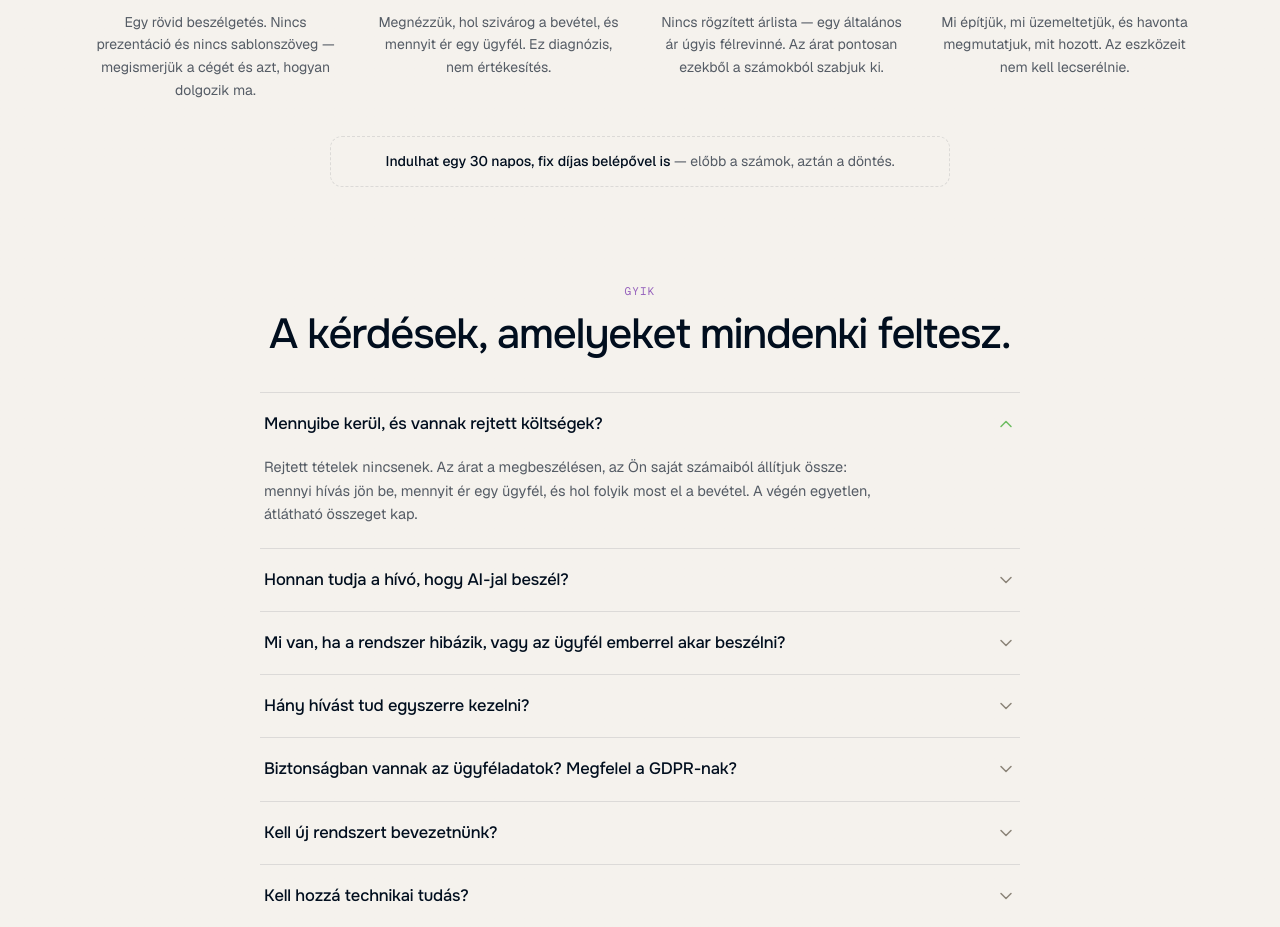
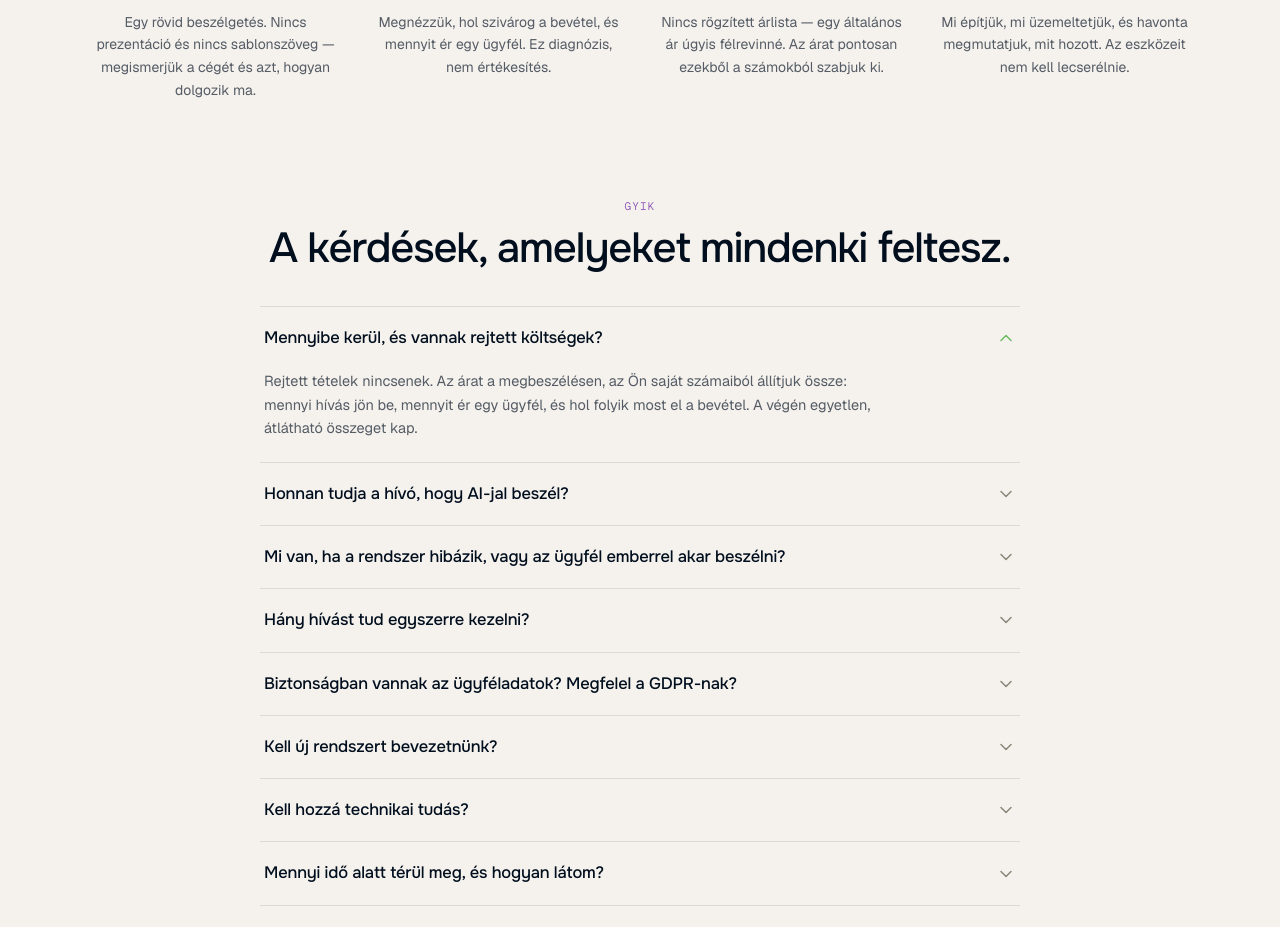
Before and after one commit to AlpineWebdevelopment/atrium, a Next.js app: page / in a window 1280 px wide. Shown: the part 7180-8107 px from the top of the page. Built offline with nearby package versions, Linux system fonts and the light colour scheme.

Commit message:
WorkFlow: remove 30-day pilot note
Co-Authored-By: Claude Opus 4.8 <noreply@anthropic.com>

```diff
--- a/src/components/WorkFlow.tsx
+++ b/src/components/WorkFlow.tsx
@@ -58,10 +58,6 @@ export default function WorkFlow() {
           ))}
         </div>
 
-        <p className="how__note reveal">
-          <b>Indulhat egy 30 napos, fix díjas belépővel is</b> — előbb a számok,
-          aztán a döntés.
-        </p>
       </div>
     </section>
   );
```
